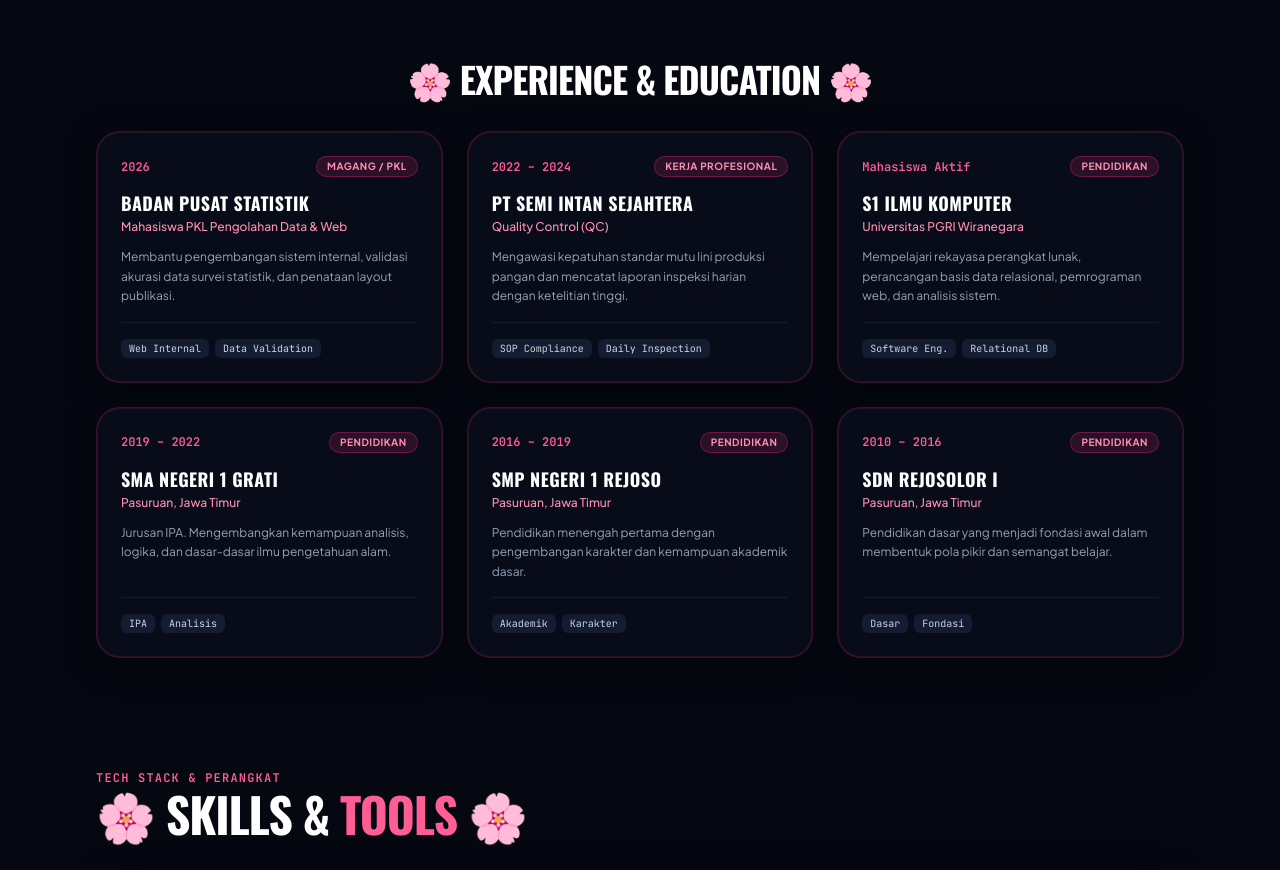
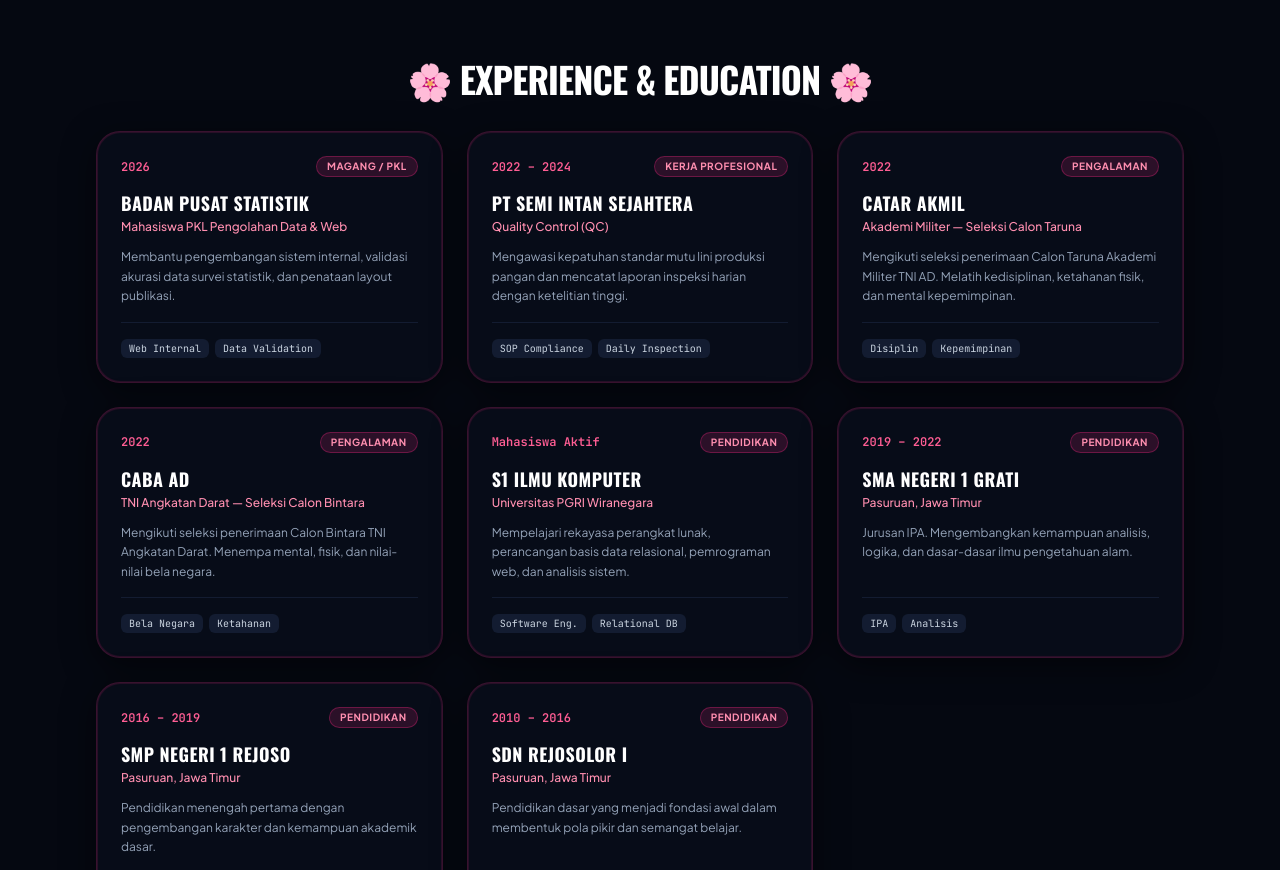
Before and after one commit to andinikp/port-andinikp, a plain HTML site: page index.html in a window 1280 px wide. Shown: the part 1440-2310 px from the top of the page. Drawn offline with nearby package versions, Linux system fonts and the light colour scheme.

Commit message:
feat: add Catar AKMIL 2022 and Caba AD 2022 to experience section

```diff
--- a/index.html
+++ b/index.html
@@ -514,6 +514,44 @@
                     <div class="flex flex-wrap gap-1.5 pt-4 border-t border-dark-800 mt-4">
                         <span class="text-[10px] font-mono px-2 py-0.5 rounded-md bg-dark-800 text-slate-300">SOP Compliance</span>
                         <span class="text-[10px] font-mono px-2 py-0.5 rounded-md bg-dark-800 text-slate-300">Daily Inspection</span>
+                    </div>
+                </div>
+
+                <!-- Card: Catar AKMIL 2022 -->
+                <div class="p-6 rounded-3xl bg-dark-900/85 border border-sakura-500/20 hover:border-sakura-500/60 shadow-neon-card transition duration-300 flex flex-col justify-between">
+                    <div>
+                        <div class="flex items-center justify-between gap-2 mb-3">
+                            <span class="text-xs font-mono font-bold text-sakura-400">2022</span>
+                            <span class="text-[10px] font-bold uppercase tracking-wider px-2.5 py-0.5 rounded-full bg-sakura-500/15 text-sakura-300 border border-sakura-500/30">Pengalaman</span>
+                        </div>
+                        <h3 class="font-display text-lg font-bold text-white uppercase tracking-wide">Catar AKMIL</h3>
+                        <p class="text-xs text-sakura-300 mt-0.5 font-medium">Akademi Militer — Seleksi Calon Taruna</p>
+                        <p class="text-xs text-slate-400 mt-3 leading-relaxed">
+                            Mengikuti seleksi penerimaan Calon Taruna Akademi Militer TNI AD. Melatih kedisiplinan, ketahanan fisik, dan mental kepemimpinan.
+                        </p>
+                    </div>
+                    <div class="flex flex-wrap gap-1.5 pt-4 border-t border-dark-800 mt-4">
+                        <span class="text-[10px] font-mono px-2 py-0.5 rounded-md bg-dark-800 text-slate-300">Disiplin</span>
+                        <span class="text-[10px] font-mono px-2 py-0.5 rounded-md bg-dark-800 text-slate-300">Kepemimpinan</span>
+                    </div>
+                </div>
+
+                <!-- Card: Caba AD 2022 -->
+                <div class="p-6 rounded-3xl bg-dark-900/85 border border-sakura-500/20 hover:border-sakura-500/60 shadow-neon-card transition duration-300 flex flex-col justify-between">
+                    <div>
+                        <div class="flex items-center justify-between gap-2 mb-3">
+                            <span class="text-xs font-mono font-bold text-sakura-400">2022</span>
+                            <span class="text-[10px] font-bold uppercase tracking-wider px-2.5 py-0.5 rounded-full bg-sakura-500/15 text-sakura-300 border border-sakura-500/30">Pengalaman</span>
+                        </div>
+                        <h3 class="font-display text-lg font-bold text-white uppercase tracking-wide">Caba AD</h3>
+                        <p class="text-xs text-sakura-300 mt-0.5 font-medium">TNI Angkatan Darat — Seleksi Calon Bintara</p>
+                        <p class="text-xs text-slate-400 mt-3 leading-relaxed">
+                            Mengikuti seleksi penerimaan Calon Bintara TNI Angkatan Darat. Menempa mental, fisik, dan nilai-nilai bela negara.
+                        </p>
+                    </div>
+                    <div class="flex flex-wrap gap-1.5 pt-4 border-t border-dark-800 mt-4">
+                        <span class="text-[10px] font-mono px-2 py-0.5 rounded-md bg-dark-800 text-slate-300">Bela Negara</span>
+                        <span class="text-[10px] font-mono px-2 py-0.5 rounded-md bg-dark-800 text-slate-300">Ketahanan</span>
                     </div>
                 </div>
 
```
